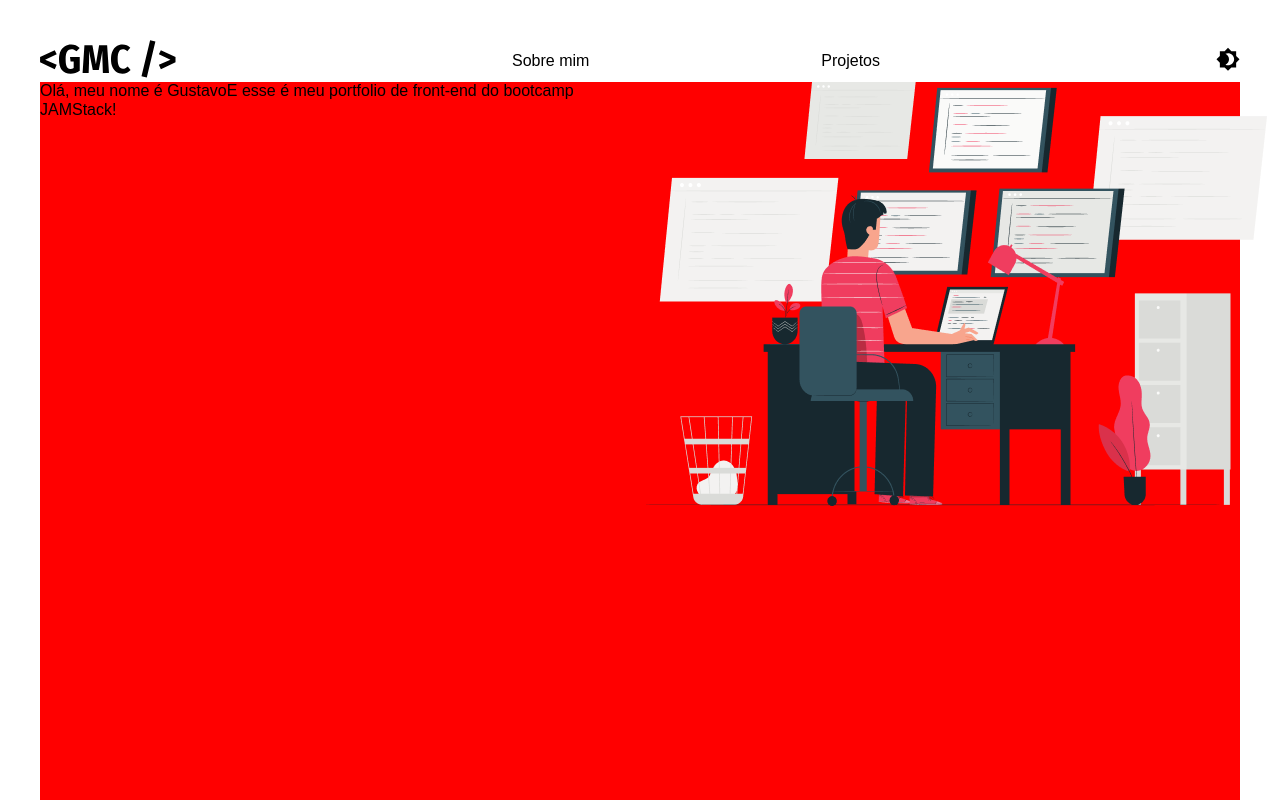
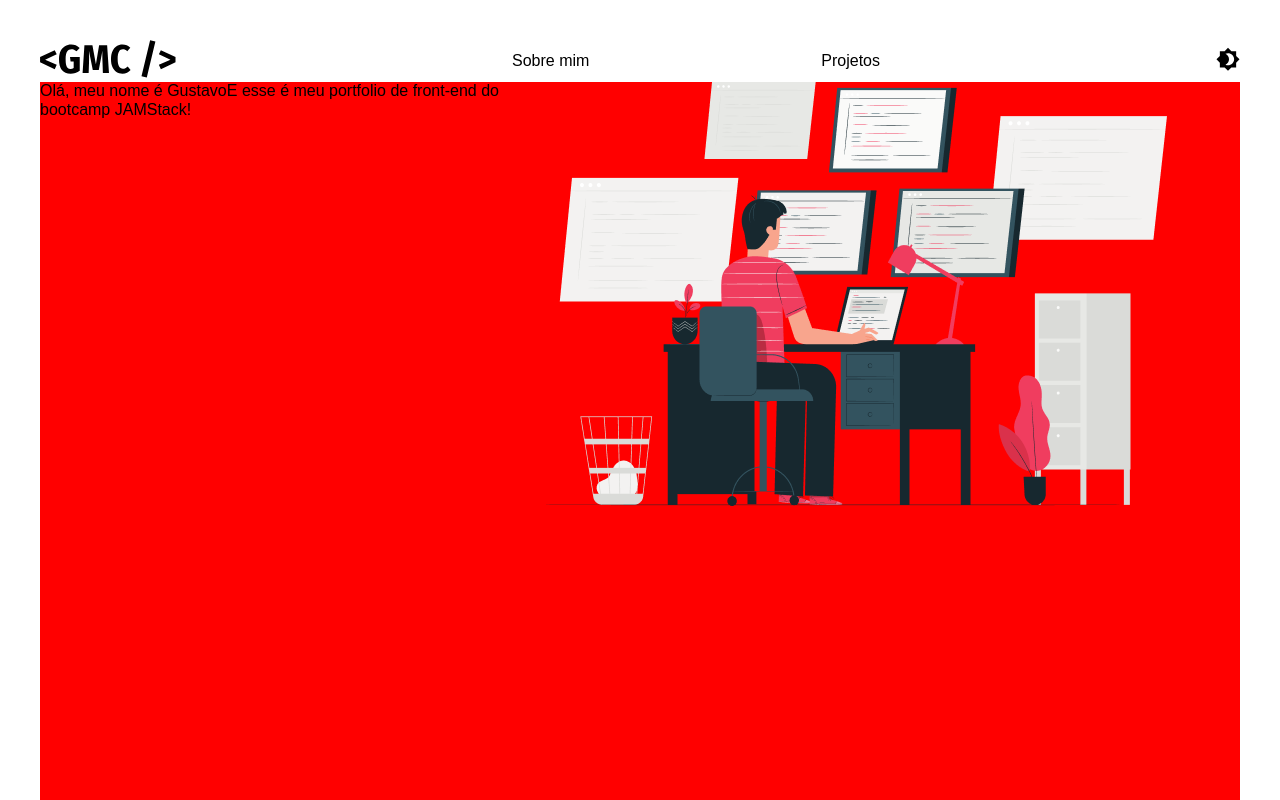
Before and after one commit to gmcotta/Gustavo_Matias_JAMStackAlura, a Next.js app: page / in a window 1280 px wide. Shown: the top 800 px of the page. Built offline with nearby package versions, Linux system fonts and the light colour scheme; a web font is replaced by a local one.

Commit message:
Fixing grid styles file

```diff
--- a/pages/index.js
+++ b/pages/index.js
@@ -21,7 +21,7 @@ export default function Home() {
             height="100vh"
           >
             <Grid.Col
-              value={{ xs: 12, md: 6 }}
+              value={{ xs: 12, md: 5 }}
             >
               <span>Olá, meu nome é Gustavo</span>
               <span>E esse é meu portfolio de front-end do bootcamp JAMStack!</span>
--- a/src/components/core/layout/Grid/index.js
+++ b/src/components/core/layout/Grid/index.js
@@ -8,16 +8,16 @@ const Container = styled.div`
 
   ${transformBreakpointsIntoMediaQueries({
     sm: css`
-      max-width: 576px;
+      max-width: 600px;
     `,
     md: css`
-      max-width: 768px;
+      max-width: 800px;
     `,
     lg: css`
-      max-width: 1160px;
+      max-width: 1000px;
     `,
     xl: css`
-      max-width: 1222px;
+      max-width: 1200px;
     `,
   })}
 `;
@@ -76,40 +76,34 @@ const Col = styled.div`
   ${({ offset }) => {
     if (typeof offset === 'number') {
       return css`
-         ${(100 * offset) / 12}%;
-        max-width: ${(100 * offset) / 12}%;
+        margin-left: ${(100 * offset) / 12}%;
       `;
     }
     if (typeof offset === 'object') {
       return transformBreakpointsIntoMediaQueries({
         ...(offset.xs && {
           xs: css`
-            ${(100 * offset.xs) / 12}%;
-            : ${(100 * offset.xs) / 12}%;
+            margin-left: ${(100 * offset.xs) / 12}%;
           `,
         }),
         ...(offset.sm && {
           sm: css`
-            ${(100 * offset.sm) / 12}%;
-            : ${(100 * offset.sm) / 12}%;
+            margin-left: ${(100 * offset.sm) / 12}%;
           `,
         }),
         ...(offset.md && {
           md: css`
-            ${(100 * offset.md) / 12}%;
-            : ${(100 * offset.md) / 12}%;
+            margin-left: ${(100 * offset.md) / 12}%;
           `,
         }),
         ...(offset.lg && {
           lg: css`
-            ${(100 * offset.lg) / 12}%;
-            : ${(100 * offset.lg) / 12}%;
+            margin-left: ${(100 * offset.lg) / 12}%;
           `,
         }),
         ...(offset.xl && {
           xl: css`
-            ${(100 * offset.xl) / 12}%;
-            : ${(100 * offset.xl) / 12}%;
+            margin-left: ${(100 * offset.xl) / 12}%;
           `,
         }),
       });
```
